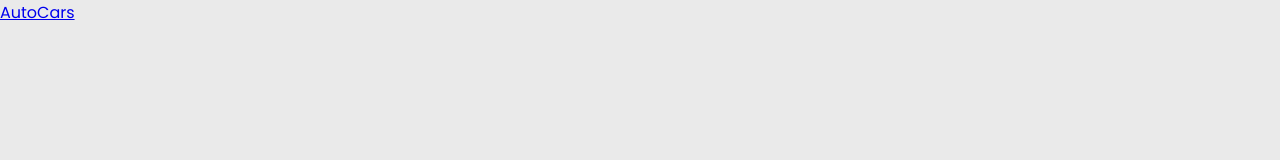
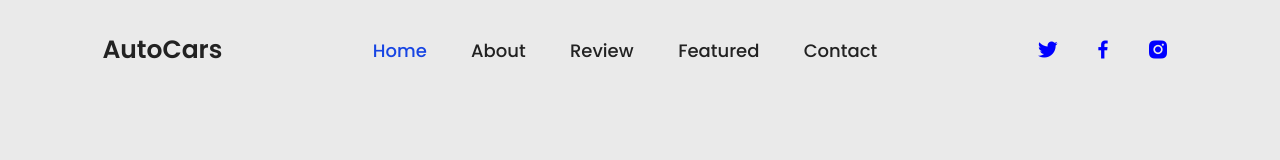
Before and after one commit to elonjiel/prac-cars, a plain HTML site: page index.html in a window 1280 px wide. Drawn offline with nearby package versions, Linux system fonts and the light colour scheme.

Commit message:
Added Navbar

```diff
--- a/index.html
+++ b/index.html
@@ -16,12 +16,18 @@
         <a href="#" class="logo">AutoCars</a>
 
         <nav class="navbar">
-            <a href="#"></a>
-            <a href="#"></a>
-            <a href="#"></a>
-            <a href="#"></a>
-            <a href="#"></a>
+            <a href="#" class="active">Home</a>
+            <a href="#">About</a>
+            <a href="#">Review </a>
+            <a href="#">Featured</a>
+            <a href="#">Contact</a>
         </nav>
+
+        <div class="social-media">
+            <a href="#"><i class='bx bxl-twitter'></i></a>
+            <a href="#"><i class='bx bxl-facebook' ></i></a>
+            <a href="#"><i class='bx bxl-instagram-alt' ></i></a>
+        </div>
     </header>
 
 
--- a/style.css
+++ b/style.css
@@ -11,3 +11,68 @@ body {
     background: #eaeaea;
     color: #222;
 }
+
+.header {
+    position: fixed;
+    top: 0;
+    left: 0;
+    width: 100%;
+    padding: 30px 8%;
+    background: transparent;
+    display: flex;
+    justify-content: space-between;
+    align-items: center;
+    z-index: 100;
+}
+
+.logo {
+    font-size: 25px;
+    color: #222;
+    text-decoration: none;
+    font-weight: 600;
+}
+
+.navbar a {
+    font-size: 18px;
+    color: #222;
+    text-decoration: none;
+    font-weight: 500;
+    margin: 0 20px;
+    transform: 0.3s;
+}
+
+.navbar a:hover,
+.navbar a.active {
+    color: #1745e3
+}
+
+.social-media{
+    display: flex;
+    justify-content: space-between;
+    width: 150px;
+    height: 40px;
+     /* background: seagreen; */
+}
+
+.social-media a {
+    display: inline-flex;
+    justify-content: center;
+    align-items: center;
+    width: 40px;
+    height: 40px;
+    background:transparent;
+    border: 2px solid transparent;
+    text-decoration: none;
+    transform: rotate(45deg);
+    transition: 0.5s;
+}
+
+.social-media a:hover{
+    border-color: blue;
+}
+
+.social-media a i {
+    font-size: 24px;
+    color: blue;
+    transform: rotate(-45deg);
+}
```
